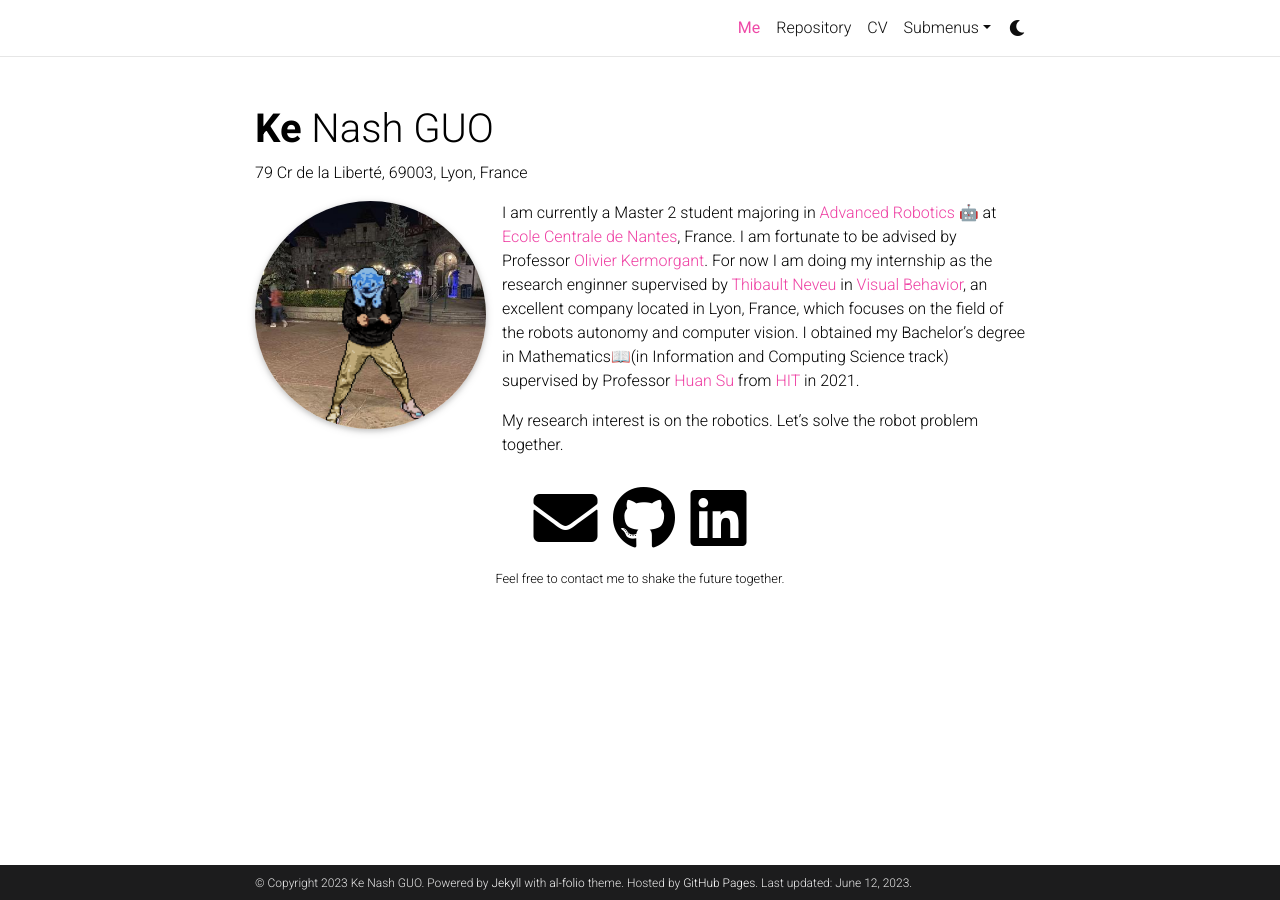
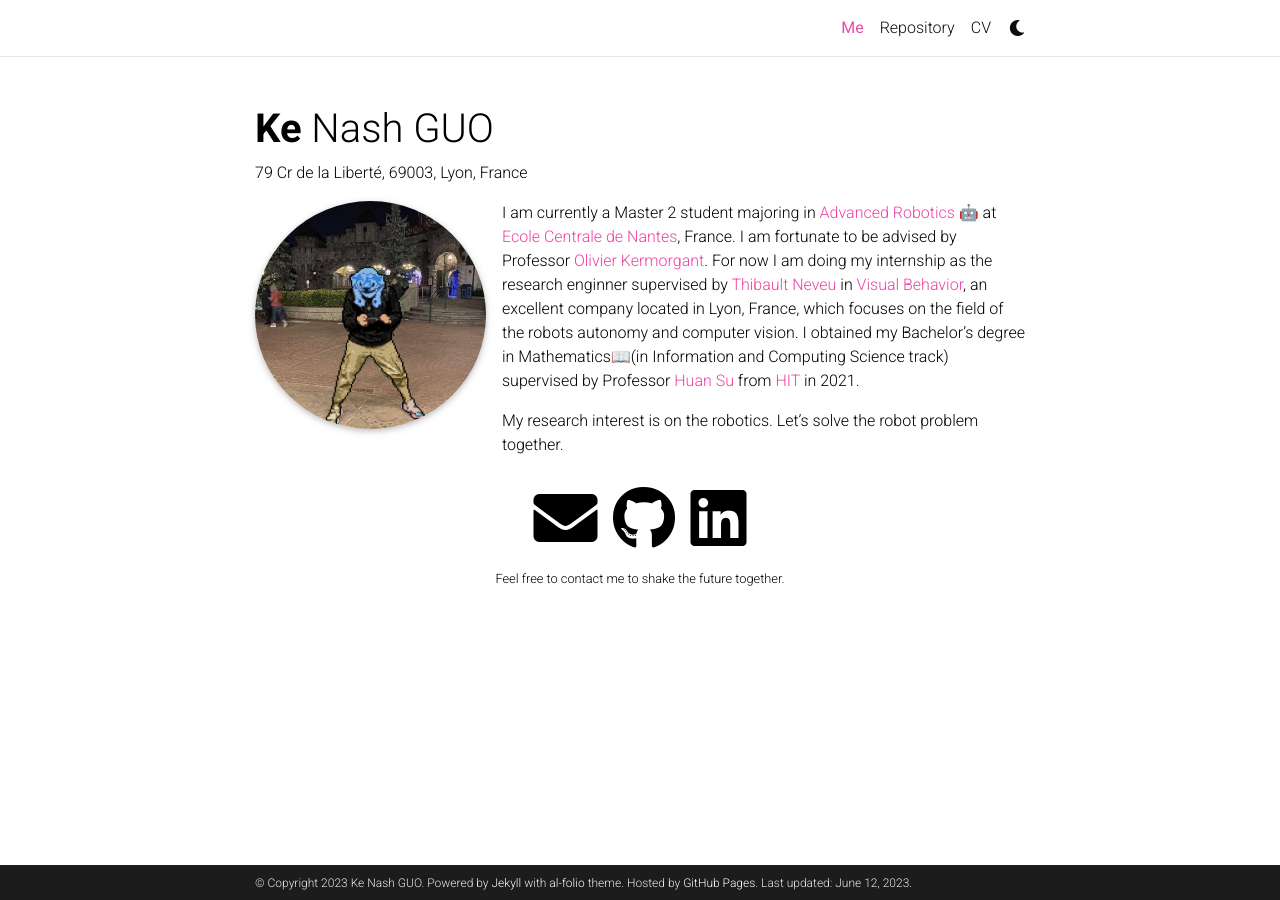
Before and after one commit to GUOkekkk/GUOkekkk.github.io, a Jekyll site: the page built from _pages/about.md, in a window 1280 px wide. Built offline with Jekyll 4.4.1, drawn with Linux system fonts in a browser that asks for light colours; full-size pictures stand in for the smaller copies a plugin makes; comment, search, counter and statistics services are not loaded; a style sheet for code colours, icons or effects is not loaded.

```diff
--- a/_config.yml
+++ b/_config.yml
@@ -208,7 +208,8 @@ kramdown:
 
 # Includes & excludes
 # '_pages/dropdown.md' , '_pages/repositories.md'
-include: ['_pages/cv.md', '_pages/about.md', '_pages/repository.md', '_pages/dropdown.md', '_pages/sports.md', '_pages/music.md', '_pages/photography.md']
+# ', '_pages/dropdown.md', '_pages/sports.md', '_pages/music.md', '_pages/photography.md''
+include: ['_pages/cv.md', '_pages/about.md', '_pages/repository.md']
 exclude:
   - bin
   - Gemfile
```
